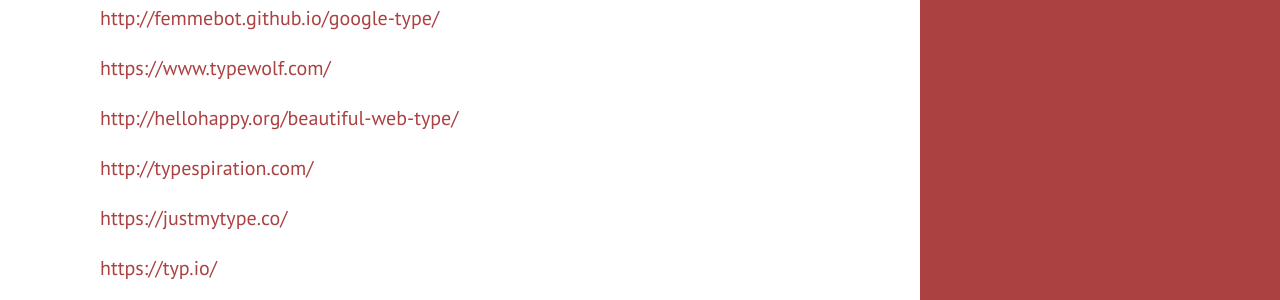
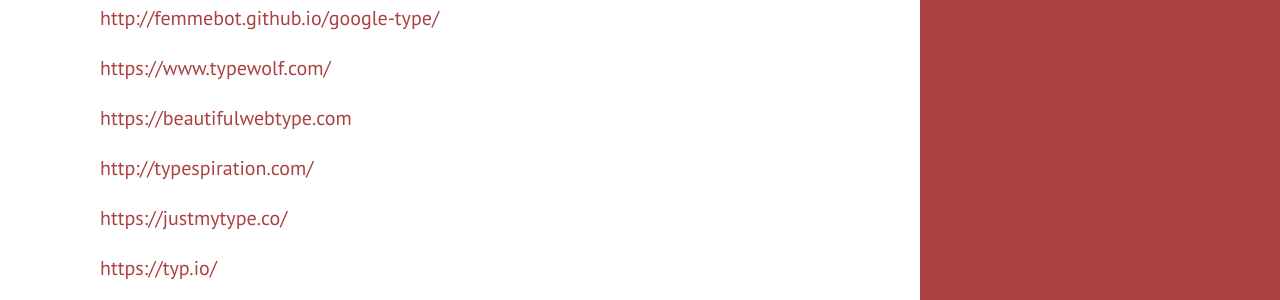
Before and after one commit to whitingx/whitingx.github.io, a Jekyll site: the page built from _posts/2018-06-22-dotyork-nux-ux-and-typography.md, in a window 1280 px wide and 900 px high, scrolled down 2362 px. Shown: the part 155-455 px from the top of the window. Built offline with Jekyll 4.4.1, drawn with Linux system fonts in a browser that asks for light colours; some web fonts are replaced; comment, search, counter and statistics services are not loaded; some of the changed lines change nothing that is shown.

Commit message:
Update URL to Beautiful Web Type

```diff
--- a/_posts/2018-06-22-dotyork-nux-ux-and-typography.md
+++ b/_posts/2018-06-22-dotyork-nux-ux-and-typography.md
@@ -83,7 +83,7 @@
 
 [https://www.typewolf.com/](https://www.typewolf.com/)
 
-[http://hellohappy.org/beautiful-web-type/](http://hellohappy.org/beautiful-web-type/)
+[https://beautifulwebtype.com](https://beautifulwebtype.com)
 
 [http://typespiration.com/](http://typespiration.com/)
 
```
